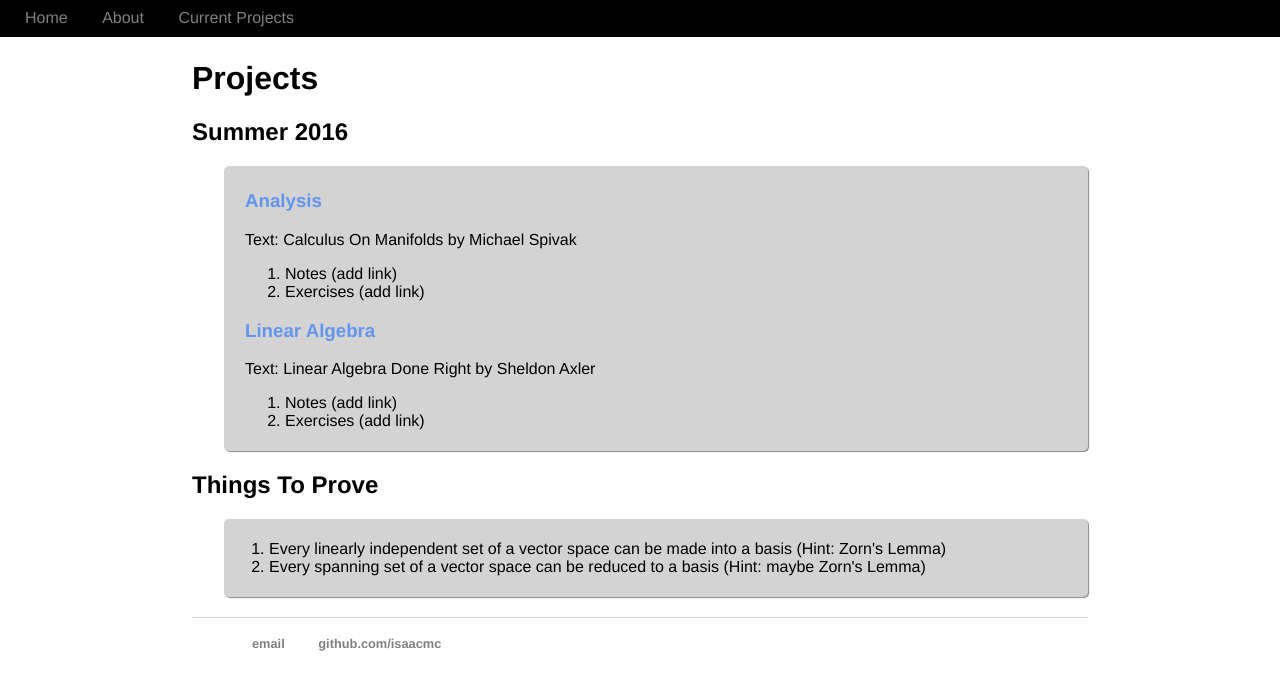
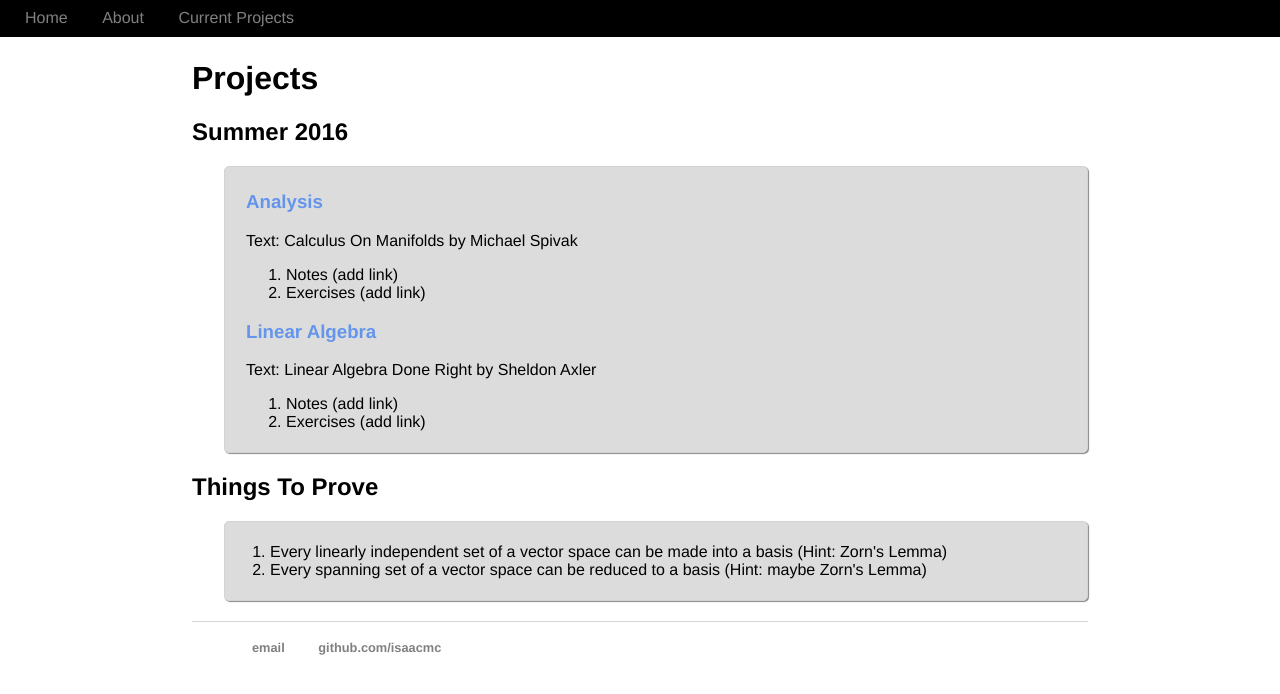
Before and after one commit to isundberg/isaacmc.github.io, a Jekyll site: the page built from projects/index.html, in a window 1280 px wide. Shown: the top 694 px of the page. Built offline with Jekyll 4.4.1, drawn with Linux system fonts in a browser that asks for light colours.

Commit message:
Update main.css

```diff
--- a/css/main.css
+++ b/css/main.css
@@ -69,8 +69,11 @@ ul.posts li {
 #project {
     margin-left: 2em;
     border-radius: 5px;
+    border: 1px;
+    border-style: solid;
+    border-color: lightgray;
     box-shadow: 1px 1px 1px #888888;
-    background: lightgray;
+    background: gainsboro;
     padding: 5px;
 }
 
```
